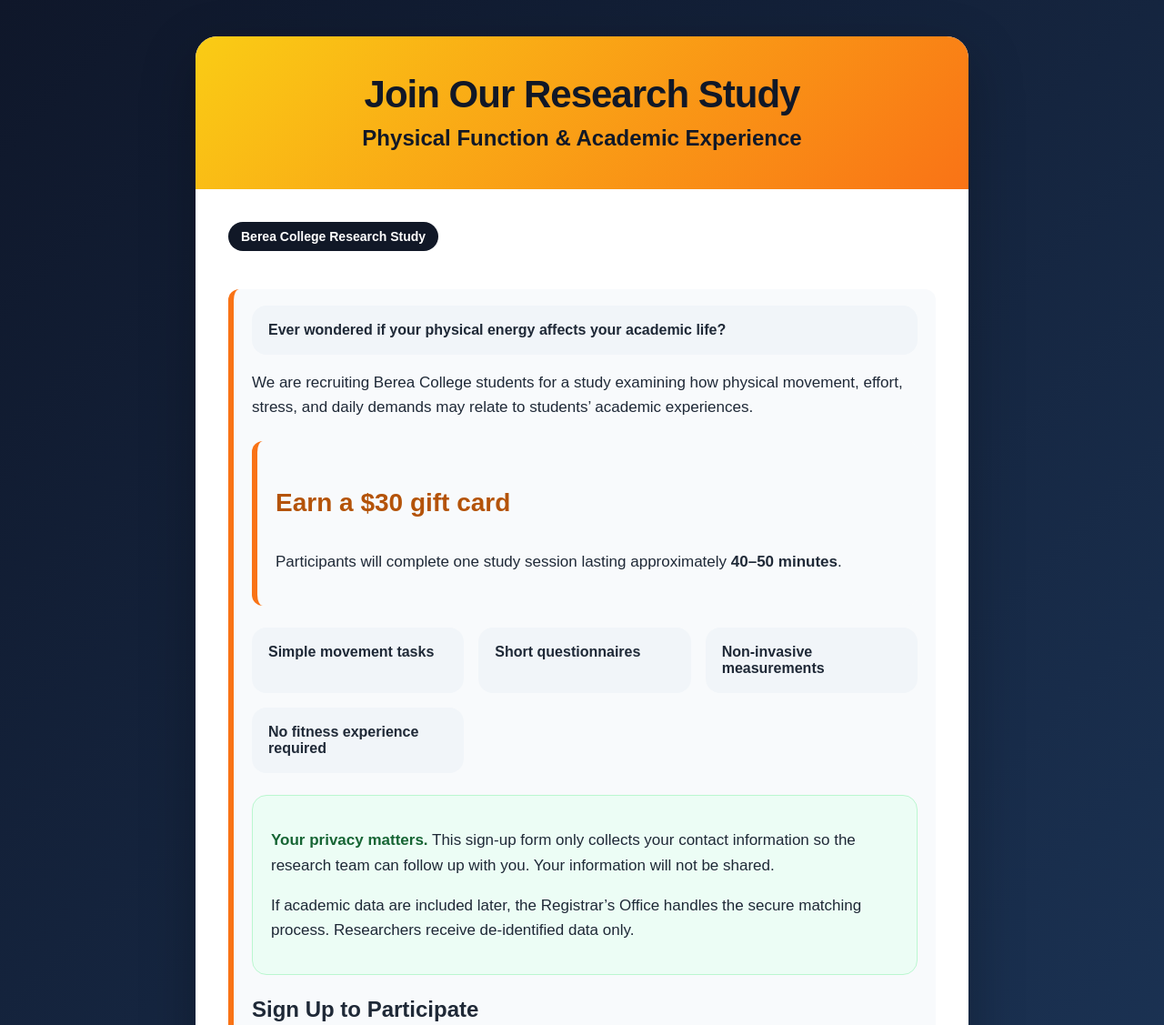
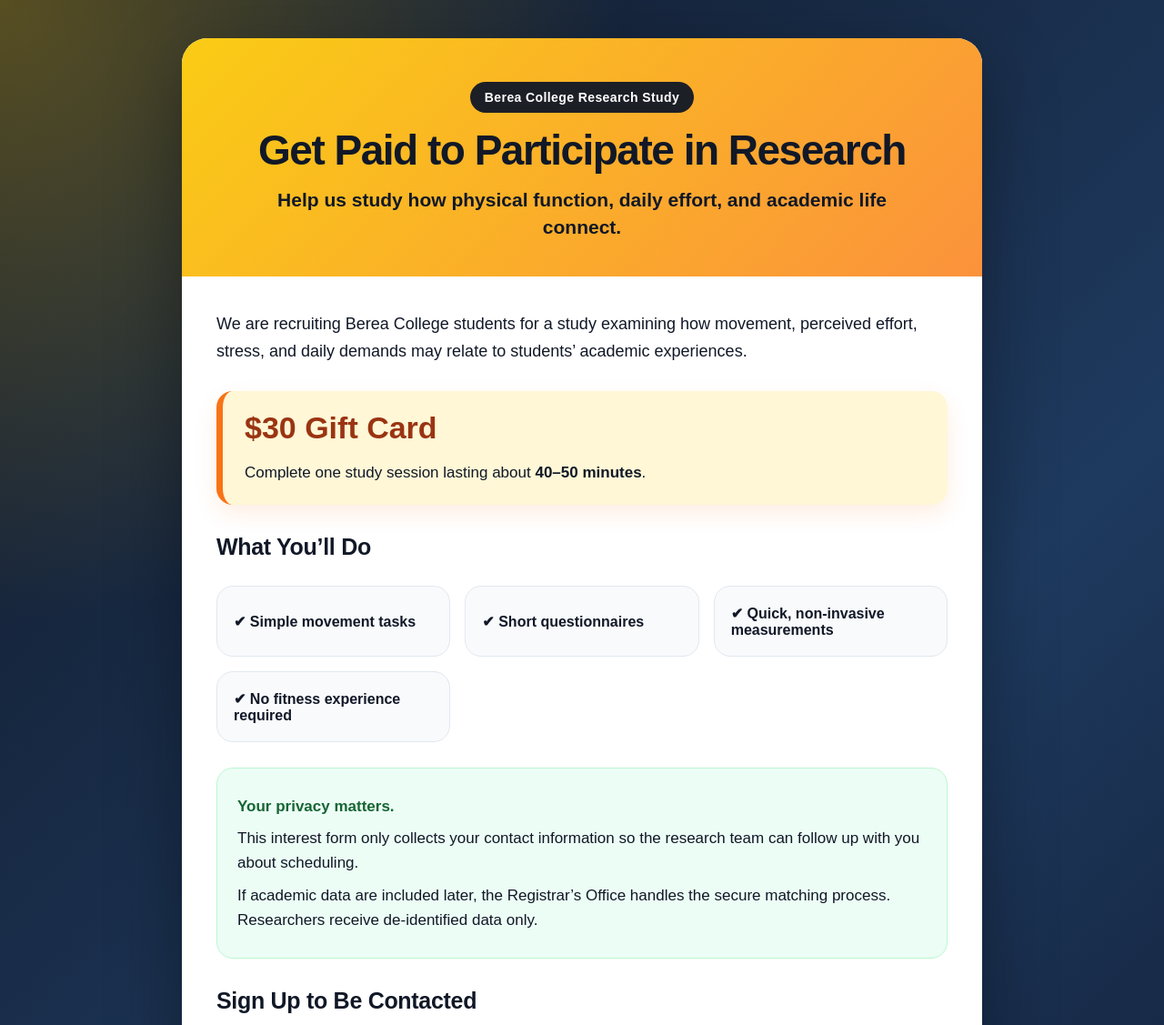
Before and after one commit to NabilaBiju/HealthAcademicStudy, a plain HTML site: page index.html in a window 1280 px wide. Shown: the top 1127 px of the page at 91% size. Drawn offline with Linux system fonts and the light colour scheme.

Commit message:
Revise title and enhance layout for sign-up page
Updated the title and styling for the Berea College research study sign-up page. Modified layout and content structure for improved clarity and aesthetics.

```diff
--- a/index.html
+++ b/index.html
@@ -3,14 +3,20 @@
 <head>
   <meta charset="UTF-8" />
   <meta name="viewport" content="width=device-width, initial-scale=1.0" />
-  <title>Physical Function Study Sign-Up</title>
+  <title>Berea College Research Study Sign-Up</title>
 
   <style>
+    * {
+      box-sizing: border-box;
+    }
+
     body {
       margin: 0;
       font-family: Arial, Helvetica, sans-serif;
-      background: linear-gradient(135deg, #0f172a, #1e3a5f);
-      color: #1f2937;
+      background:
+        radial-gradient(circle at top left, rgba(250, 204, 21, 0.30), transparent 30%),
+        linear-gradient(135deg, #111827, #1e3a5f 55%, #0f172a);
+      color: #111827;
     }
 
     .page {
@@ -18,52 +24,108 @@
       display: flex;
       justify-content: center;
       align-items: center;
-      padding: 40px 20px;
+      padding: 42px 18px;
     }
 
     .card {
-      max-width: 850px;
       width: 100%;
+      max-width: 880px;
       background: #ffffff;
-      border-radius: 24px;
+      border-radius: 28px;
       overflow: hidden;
-      box-shadow: 0 20px 60px rgba(0, 0, 0, 0.25);
+      box-shadow: 0 25px 80px rgba(0, 0, 0, 0.35);
     }
 
-    .header {
-      background: linear-gradient(135deg, #facc15, #f97316);
-      padding: 42px 34px;
+    .hero {
+      background: linear-gradient(135deg, #facc15, #fb923c);
+      padding: 48px 34px 40px;
       text-align: center;
-      color: #111827;
     }
 
-    .header h1 {
-      margin: 0;
-      font-size: 42px;
-      line-height: 1.05;
-      font-weight: 900;
-      letter-spacing: -1px;
+    .badge {
+      display: inline-block;
+      background: rgba(17, 24, 39, 0.95);
+      color: #ffffff;
+      padding: 9px 16px;
+      border-radius: 999px;
+      font-size: 14px;
+      font-weight: 800;
+      letter-spacing: 0.4px;
+      margin-bottom: 18px;
     }
 
-    .header h2 {
-      margin: 12px 0 0;
-      font-size: 24px;
-      font-weight: 800;
+    h1 {
+      margin: 0;
+      font-size: 46px;
+      line-height: 1.03;
+      letter-spacing: -1.5px;
+      font-weight: 900;
+    }
+
+    .hero-subtitle {
+      margin: 16px auto 0;
+      max-width: 680px;
+      font-size: 21px;
+      line-height: 1.4;
+      font-weight: 700;
     }
 
     .content {
-      padding: 36px;
+      padding: 38px;
     }
 
-    .tag {
-      display: inline-block;
-      background: #111827;
-      color: white;
-      padding: 8px 14px;
-      border-radius: 999px;
-      font-weight: 700;
-      font-size: 14px;
-      margin-bottom: 18px;
+    .intro {
+      font-size: 18px;
+      line-height: 1.65;
+      margin-top: 0;
+    }
+
+    .money-box {
+      background: #fff7d6;
+      border-left: 7px solid #f97316;
+      border-radius: 18px;
+      padding: 22px 24px;
+      margin: 28px 0;
+      box-shadow: 0 10px 25px rgba(249, 115, 22, 0.12);
+    }
+
+    .money {
+      margin: 0;
+      font-size: 34px;
+      line-height: 1.1;
+      font-weight: 900;
+      color: #9a3412;
+    }
+
+    .money-box p:last-child {
+      margin-bottom: 0;
+    }
+
+    .grid {
+      display: grid;
+      grid-template-columns: repeat(auto-fit, minmax(210px, 1fr));
+      gap: 16px;
+      margin: 28px 0;
+    }
+
+    .mini-card {
+      background: #f8fafc;
+      border: 1px solid #e2e8f0;
+      padding: 18px;
+      border-radius: 18px;
+      font-size: 16px;
+      font-weight: 800;
+      min-height: 78px;
+      display: flex;
+      align-items: center;
+    }
+
+    .section-title {
+      margin-top: 32px;
+      margin-bottom: 10px;
+      font-size: 25px;
+      font-weight: 900;
+      letter-spacing: -0.3px;
     }
 
     p {
@@ -71,87 +133,78 @@
       line-height: 1.6;
     }
 
-    .highlight-box {
-      background: #f8fafc;
-      border-left: 6px solid #f97316;
-      padding: 18px 20px;
-      border-radius: 12px;
-      margin: 24px 0;
-    }
-
-    .grid {
-      display: grid;
-      grid-template-columns: repeat(auto-fit, minmax(220px, 1fr));
-      gap: 16px;
-      margin: 24px 0;
-    }
-
-    .mini-card {
-      background: #f1f5f9;
-      padding: 18px;
-      border-radius: 16px;
-      font-size: 16px;
-      font-weight: 700;
-    }
-
     .privacy {
       background: #ecfdf5;
       border: 1px solid #bbf7d0;
-      padding: 18px 20px;
-      border-radius: 16px;
-      margin: 24px 0;
+      padding: 20px 22px;
+      border-radius: 18px;
+      margin: 28px 0;
     }
 
     .privacy strong {
       color: #166534;
     }
 
+    .privacy p {
+      margin: 8px 0;
+    }
+
     form {
       margin-top: 28px;
       background: #f9fafb;
-      padding: 26px;
-      border-radius: 18px;
       border: 1px solid #e5e7eb;
+      border-radius: 22px;
+      padding: 28px;
     }
 
     label {
       display: block;
-      margin-top: 16px;
-      margin-bottom: 6px;
-      font-weight: 800;
+      margin-top: 18px;
+      margin-bottom: 7px;
       font-size: 15px;
+      font-weight: 900;
     }
 
-    input, textarea {
+    input,
+    textarea {
       width: 100%;
-      box-sizing: border-box;
-      padding: 14px;
-      border-radius: 12px;
+      padding: 15px;
       border: 1px solid #cbd5e1;
+      border-radius: 14px;
       font-size: 16px;
       font-family: Arial, Helvetica, sans-serif;
+      background: #ffffff;
+    }
+
+    input:focus,
+    textarea:focus {
+      outline: none;
+      border-color: #f97316;
+      box-shadow: 0 0 0 4px rgba(249, 115, 22, 0.15);
     }
 
     textarea {
-      min-height: 90px;
+      min-height: 95px;
       resize: vertical;
     }
 
     button {
       width: 100%;
-      margin-top: 24px;
-      padding: 16px;
+      margin-top: 26px;
+      padding: 17px;
       border: none;
-      border-radius: 14px;
-      background: #111827;
+      border-radius: 16px;
+      background: linear-gradient(135deg, #111827, #374151);
       color: white;
       font-size: 19px;
       font-weight: 900;
       cursor: pointer;
+      letter-spacing: 0.2px;
     }
 
     button:hover {
-      background: #374151;
+      transform: translateY(-1px);
+      box-shadow: 0 10px 20px rgba(17, 24, 39, 0.22);
     }
 
     .small {
@@ -162,84 +215,83 @@
 
     .footer {
       text-align: center;
-      padding: 24px;
+      padding: 24px 30px;
       background: #f1f5f9;
       font-size: 15px;
       color: #374151;
     }
 
-    .money {
-      font-size: 28px;
-      font-weight: 900;
-      color: #b45309;
+    .footer strong {
+      color: #111827;
     }
 
-    @media (max-width: 600px) {
-      .header h1 {
-        font-size: 32px;
+    @media (max-width: 650px) {
+      h1 {
+        font-size: 34px;
       }
 
-      .header h2 {
-        font-size: 20px;
+      .hero-subtitle {
+        font-size: 18px;
       }
 
       .content {
-        padding: 24px;
+        padding: 26px;
+      }
+
+      .money {
+        font-size: 28px;
       }
     }
   </style>
 </head>
 
 <body>
-  <div class="page">
-    <div class="card">
+  <main class="page">
+    <section class="card">
 
-      <div class="header">
-        <h1>Join Our Research Study</h1>
-        <h2>Physical Function & Academic Experience</h2>
-      </div>
+      <header class="hero">
+        <div class="badge">Berea College Research Study</div>
+        <h1>Get Paid to Participate in Research</h1>
+        <p class="hero-subtitle">
+          Help us study how physical function, daily effort, and academic life connect.
+        </p>
+      </header>
 
-      <div class="content">
-        <div class="tag">Berea College Research Study</div>
-
-<div class="highlight-box">
-
-            <div class="mini-card">Ever wondered if your physical energy affects your academic life?</div>
-        <div>
-        <p>
-          We are recruiting Berea College students for a study examining how
-          physical movement, effort, stress, and daily demands may relate to
-          students’ academic experiences.
+      <section class="content">
+        <p class="intro">
+          We are recruiting Berea College students for a study examining how movement,
+          perceived effort, stress, and daily demands may relate to students’ academic experiences.
         </p>
 
-        <div class="highlight-box">
-          <p class="money">Earn a $30 gift card</p>
+        <div class="money-box">
+          <p class="money">$30 Gift Card</p>
           <p>
-            Participants will complete one study session lasting approximately
-            <strong>40–50 minutes</strong>.
+            Complete one study session lasting about <strong>40–50 minutes</strong>.
           </p>
         </div>
 
+        <h2 class="section-title">What You’ll Do</h2>
+
         <div class="grid">
-          <div class="mini-card">Simple movement tasks</div>
-          <div class="mini-card">Short questionnaires</div>
-          <div class="mini-card">Non-invasive measurements</div>
-          <div class="mini-card">No fitness experience required</div>
+          <div class="mini-card">✔ Simple movement tasks</div>
+          <div class="mini-card">✔ Short questionnaires</div>
+          <div class="mini-card">✔ Quick, non-invasive measurements</div>
+          <div class="mini-card">✔ No fitness experience required</div>
         </div>
 
         <div class="privacy">
+          <p><strong>Your privacy matters.</strong></p>
           <p>
-            <strong>Your privacy matters.</strong> This sign-up form only collects
-            your contact information so the research team can follow up with you.
-            Your information will not be shared.
+            This interest form only collects your contact information so the research team
+            can follow up with you about scheduling.
           </p>
           <p>
-            If academic data are included later, the Registrar’s Office handles
-            the secure matching process. Researchers receive de-identified data only.
+            If academic data are included later, the Registrar’s Office handles the secure
+            matching process. Researchers receive de-identified data only.
           </p>
         </div>
 
-        <h2>Sign Up to Participate</h2>
+        <h2 class="section-title">Sign Up to Be Contacted</h2>
 
         <form action="https://formspree.io/f/xkoywonq" method="POST">
           <label for="name">Full Name *</label>
@@ -267,14 +319,14 @@
             the research team contact you with more information.
           </p>
         </form>
-      </div>
+      </section>
 
-      <div class="footer">
+      <footer class="footer">
         Questions? Contact <strong>Dr. Nabila Rahman Biju</strong> at
         <strong>bijun@berea.edu</strong>
-      </div>
+      </footer>
 
-    </div>
-  </div>
+    </section>
+  </main>
 </body>
 </html>
```
